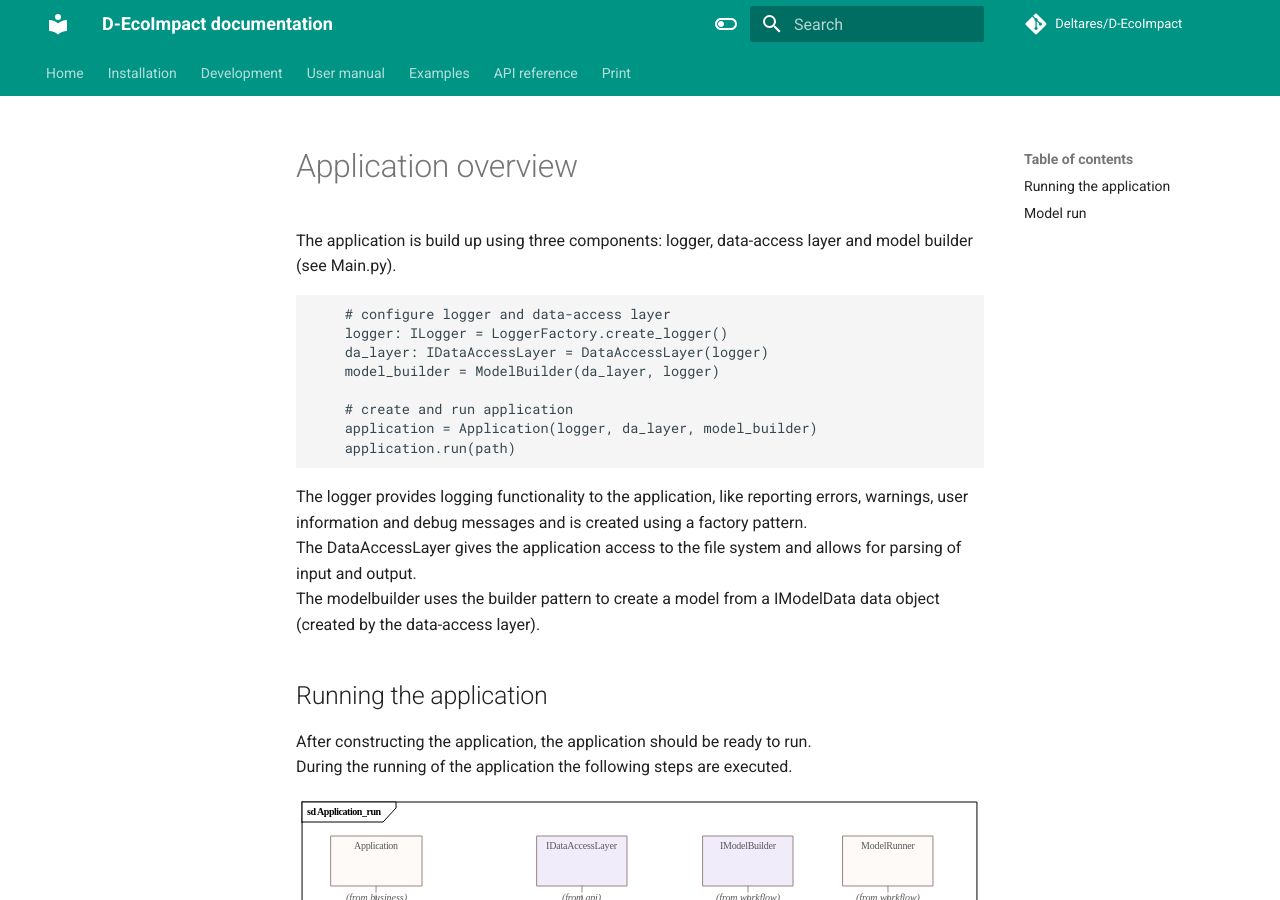
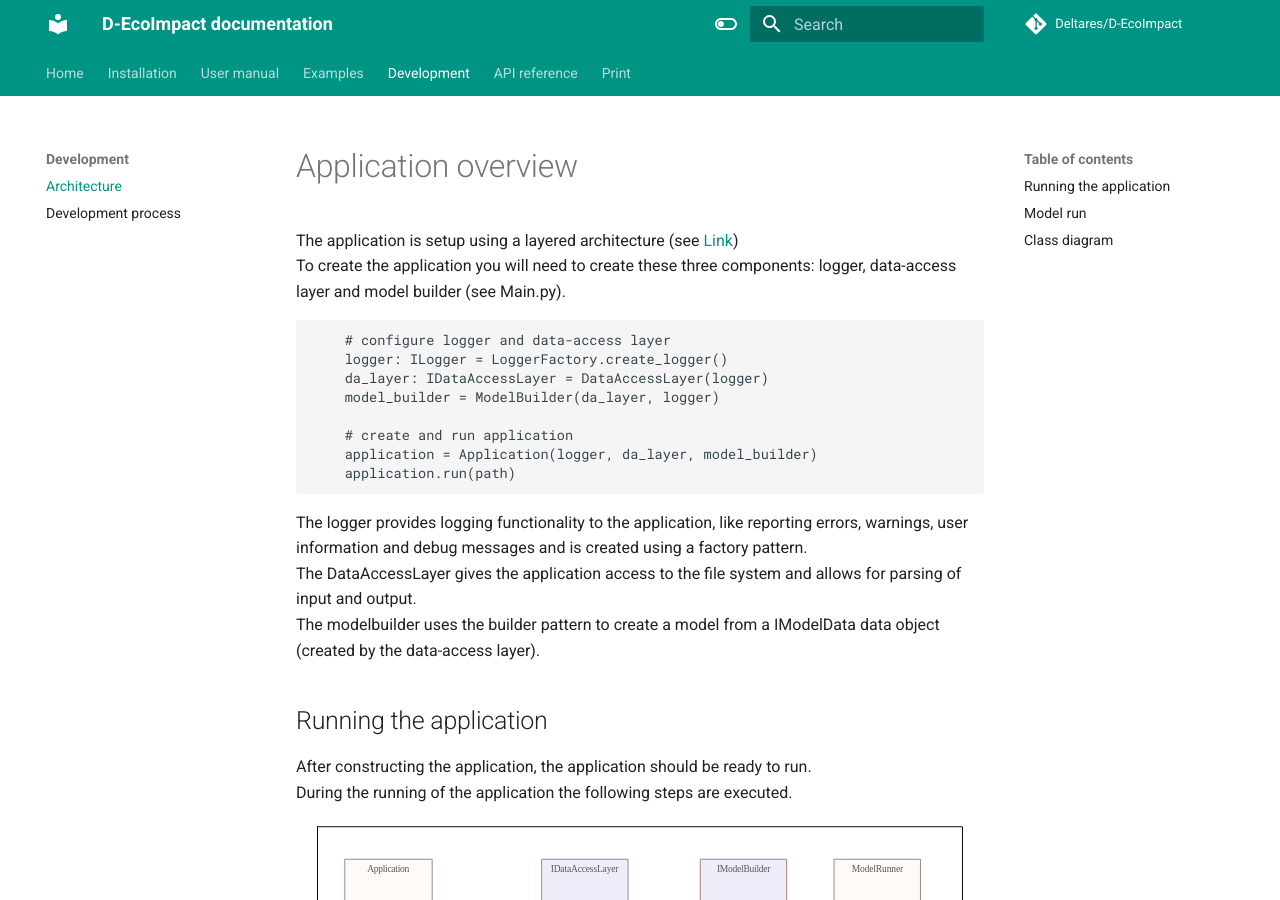
Before and after one commit to Deltares/D-EcoImpact, an MkDocs documentation site: the page built from docs/api/application_overview.md, in a window 1280 px wide and 900 px high. Built offline with MkDocs 1.6.1 and Material for MkDocs 9.7.7, drawn with Linux system fonts in a browser that asks for light colours; comment, search, counter and statistics services are not loaded; the version menu is left out.

Commit message:
Added class diagram to Application overview

````diff
--- a/docs/api/application_overview.md
+++ b/docs/api/application_overview.md
@@ -1,6 +1,7 @@
 # Application overview
 
-The application is build up using three components: logger, data-access layer and model builder (see Main.py).
+The application is setup using a layered architecture (see [Link](architecture.md))
+To create the application you will need to create these three components: logger, data-access layer and model builder (see Main.py).
 
 ```python
     # configure logger and data-access layer
@@ -42,3 +43,7 @@
 This method loops over all the specified rules and executes the rules based on there type. So for example, with the `ICellBasedRule` the `RuleBasedProcessor` will loop over all the cells and call the `ICellBasedRule` execute method for every cell.
 
 When the model execute has successfully finished with the execute step, the `finalize` method will be called on the model to clean up all resources.
+
+## Class diagram
+
+![Overview class diagram](../assets/images/Overview.svg)
--- a/mkdocs.yml
+++ b/mkdocs.yml
@@ -68,13 +68,15 @@
 nav:
   - Home: "index.md"
   - Installation: "installation.md"
-  - Development: "development.md"
   - User manual:
       - Visualization: "manual/visualization.md"
       - Input files: "manual/input.md"
   - Examples:
       - Volkerak zoommeer: "examples/volkerak.md"
       - Meuse: "examples/maas.md"
+  - Development:
+      - Architecture: "api/application_overview.md"
+      - Development process: "development.md"
   - API reference:
       - Business:
           - "Application.py": "api/business/application.md"
````
Also changed, not shown: docs/assets/images/Application_run.svg, docs/assets/images/Model_run.svg, docs/assets/images/Overview.svg (added).
